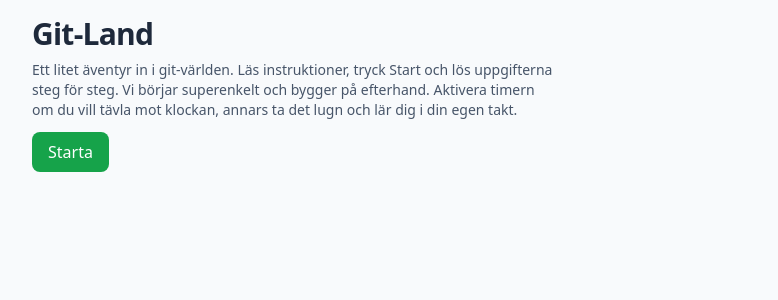
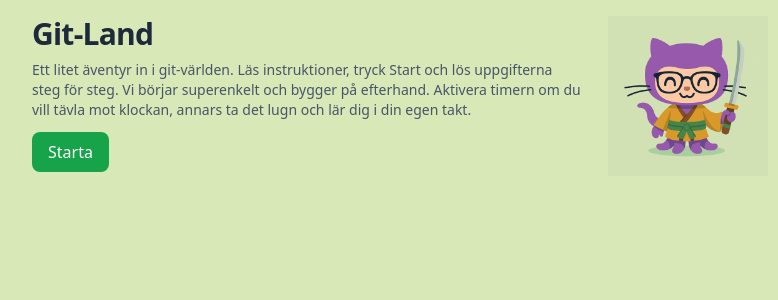
Before and after one commit to DulamaA/git-land-game, a React (Vite) app: page / in a window 1280 px wide. Shown: the top 300 px of the page, without its empty margins (240-1018 px from the left). Built offline with nearby package versions, Linux system fonts and the light colour scheme.

Commit message:
:art: style: update HomeScreen layout and add cat image; refactor GameScreen styles

```diff
--- a/src/App.tsx
+++ b/src/App.tsx
@@ -6,7 +6,7 @@ export default function App() {
   const [started, setStarted] = useState(false);
 
   return (
-    <div className="min-h-screen bg-slate-50 text-slate-800">
+    <div className="min-h-screen bg-[#d8e8b6] text-slate-800">
       <main className="mx-auto max-w-3xl p-4">
         {!started ? (
           <HomeScreen onStart={() => setStarted(true)} />
--- a/src/components/GameScreen.tsx
+++ b/src/components/GameScreen.tsx
@@ -6,7 +6,7 @@ export default function GameScreen({ onExit }: Props) {
   return (
     <section
       aria-label="Spelyta"
-      style={{ marginTop: 24, border: '1px solid #ddd', borderRadius: 12, padding: 24 }}
+      className="mt-6 rounded-2xl border border-slate-200 bg-white p-6 shadow-sm"
     >
       <p>🎮 Spelet är igång</p>
       <button
--- a/src/components/HomeScreen.tsx
+++ b/src/components/HomeScreen.tsx
@@ -4,12 +4,13 @@ type Props = {
 
 export default function HomeScreen({ onStart }: Props) {
   return (
-    <header>
+    <header className="md:flex md:items-start md:justify-between gap-6">
+      <div className="max-w-prose">
         <h1 className="text-3xl font-bold tracking-tight">Git-Land</h1>
-      <p className="mt-2 max-w-prose text-sm text-slate-600">
-        Ett litet äventyr in i git-världen. Läs instruktioner, tryck Start och lös uppgifterna steg
-        för steg. Vi börjar superenkelt och bygger på efterhand. Aktivera timern om du vill tävla
-        mot klockan, annars ta det lugn och lär dig i din egen takt.
+        <p className="mt-2 text-sm text-slate-600">
+          Ett litet äventyr in i git-världen. Läs instruktioner, tryck Start och lös uppgifterna
+          steg för steg. Vi börjar superenkelt och bygger på efterhand. Aktivera timern om du vill
+          tävla mot klockan, annars ta det lugn och lär dig i din egen takt.
         </p>
         <button
           onClick={onStart}
@@ -17,6 +18,19 @@ export default function HomeScreen({ onStart }: Props) {
         >
           Starta
         </button>
+      </div>
+
+      <div className="mt-4 md:mt-0 shrink-0">
+        <img
+          src="/images/git-cat.png"
+          alt="Git-Lands maskot med laptop"
+          width={160}
+          height={160}
+          loading="lazy"
+          decoding="async"
+          className="w-40 h-40 object-contain mx-auto md:mx-0"
+        />
+      </div>
     </header>
   );
 }
```
Also changed, not shown: src/styles.css (deleted). Lines whose indentation alone changed are shown as unchanged.
